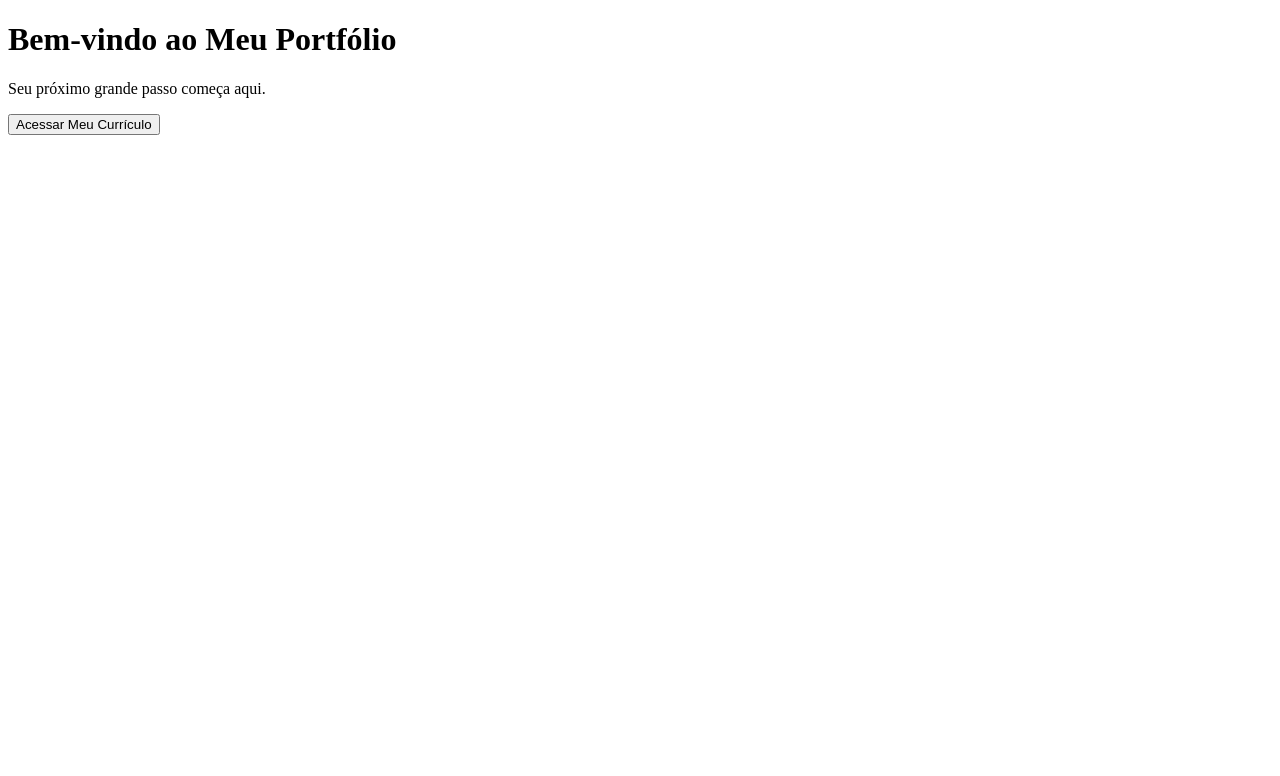
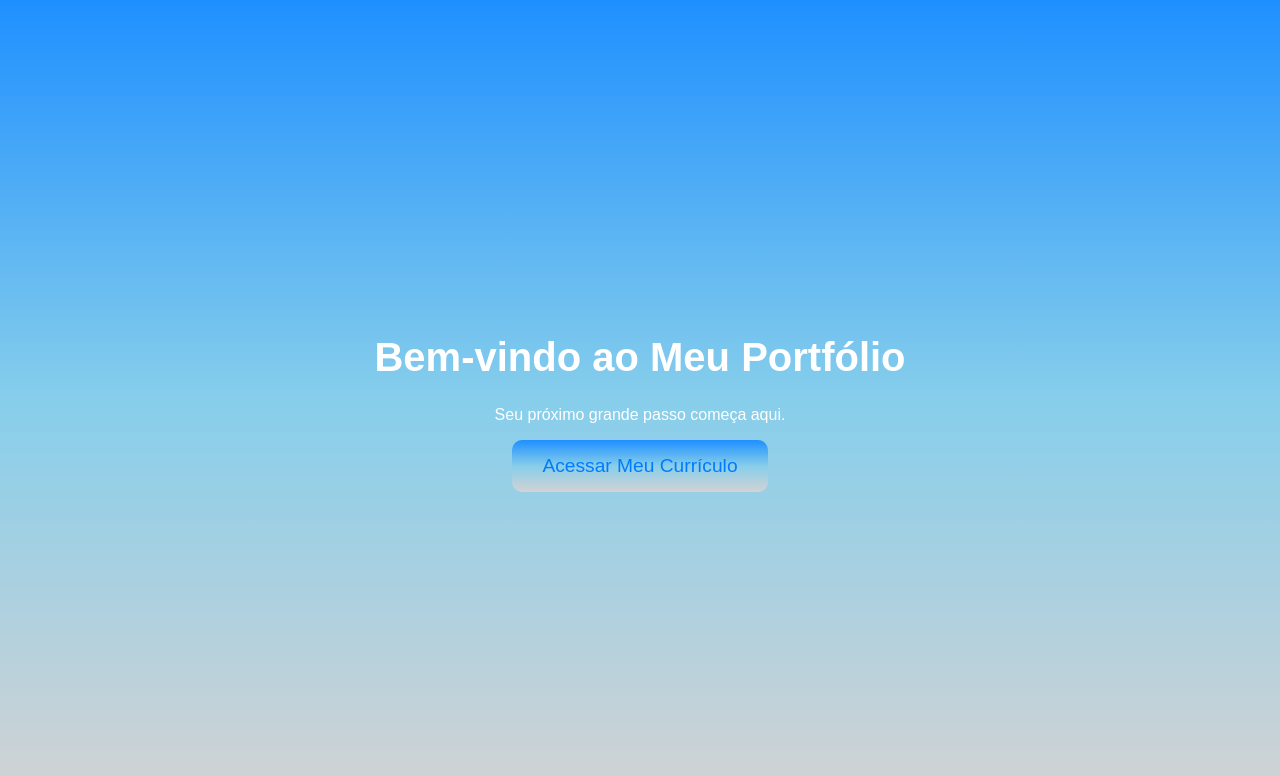
Before and after one commit to RonielleLeite/Repositorio.Curricular, a plain HTML site: page index.html in a window 1280 px wide. Drawn offline with Linux system fonts and the light colour scheme; files that its build step writes are made by us from their sources; the site is published under a folder, as on GitHub Pages, so addresses that start at the root find nothing.

Commit message:
Update index.html

```diff
--- a/index.html
+++ b/index.html
@@ -4,7 +4,7 @@
     <meta charset="UTF-8">
     <meta name="viewport" content="width=device-width, initial-scale=1.0">
     <title>Meu Portfólio</title>
-    <link rel="stylesheet" href="/css/estiloBV.css">
+    <link rel="stylesheet" href="estiloBV.css">
 </head>
 <body>
     <div class="container">
```
